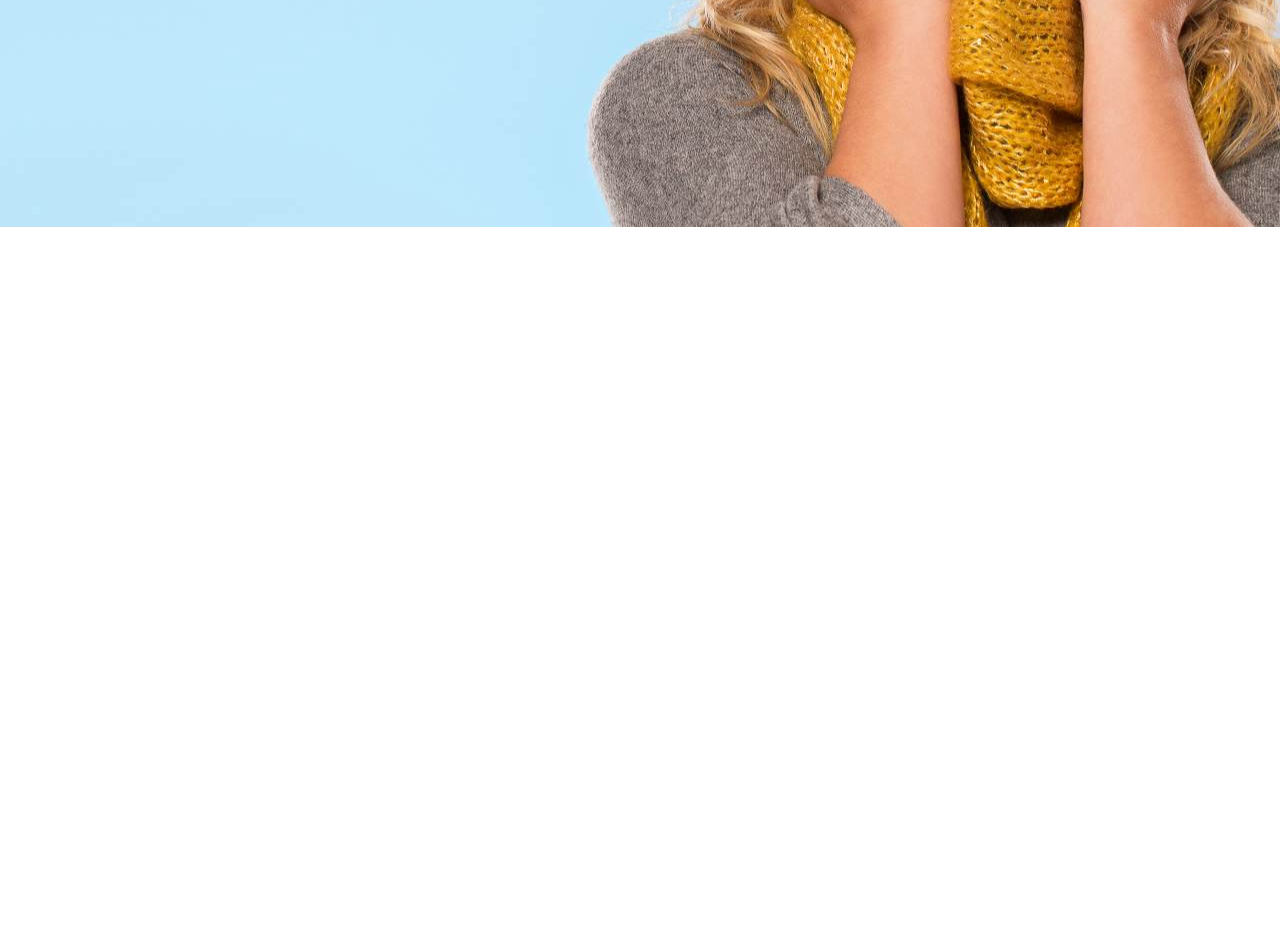
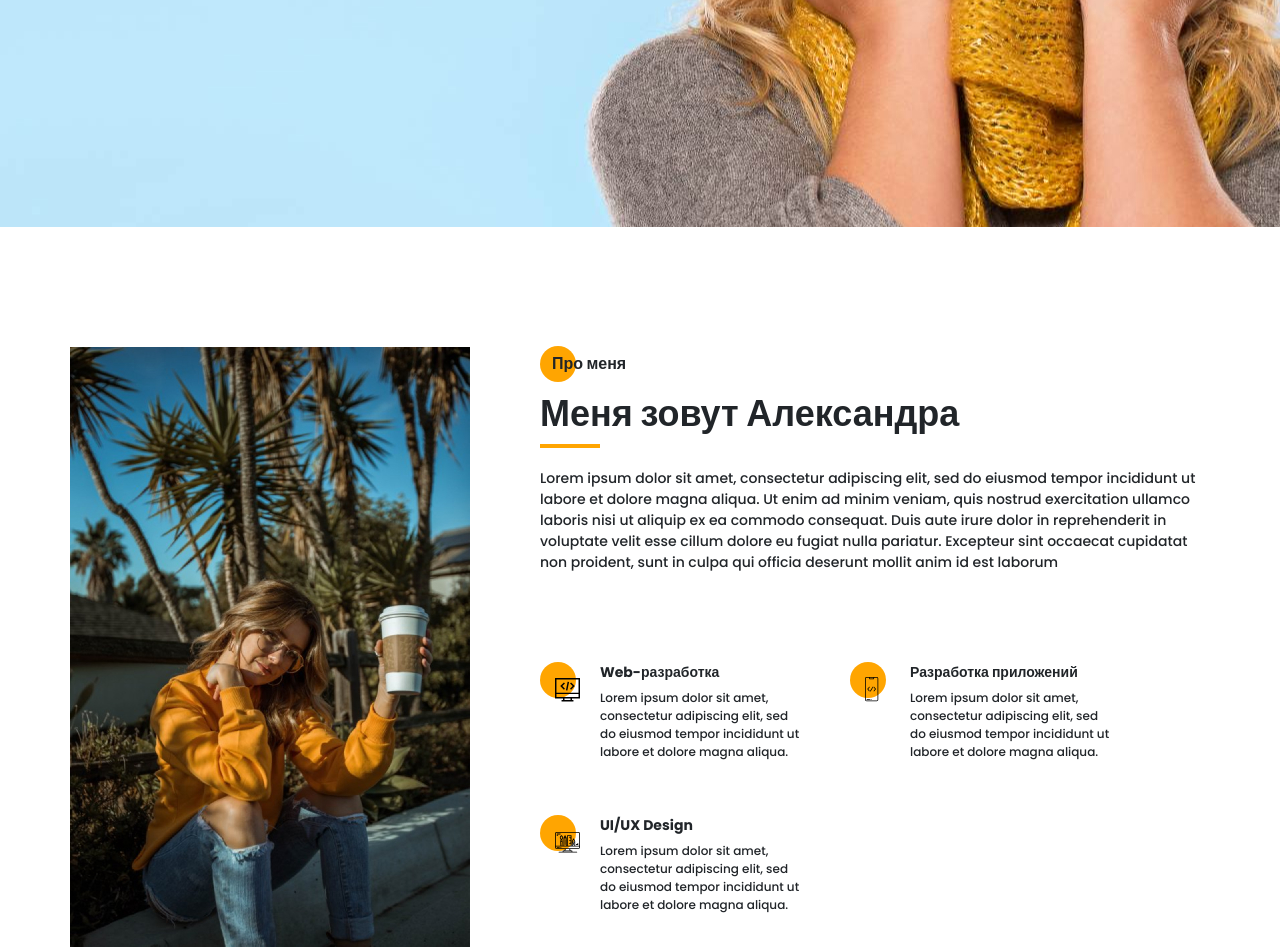
Before and after one commit to JeremyKurakh/Portfolio, a website: page src/index.html in a window 1280 px wide. Shown: the part 573-1520 px from the top of the page. Before the commit the page ends 800 px from the top, so only its background shows below. Drawn offline with nearby package versions, Linux system fonts and the light colour scheme; files that its build step writes are made by us from their sources; files whose address does not match are found by name.

Commit message:
Section about completed

```diff
--- a/src/index.html
+++ b/src/index.html
@@ -112,6 +112,50 @@
             </div>
         </div>
     </section>
+    <section class="about">
+        <div class="container">
+            <div class="about__wrapper">
+                <div class="about__photo">
+                    <img src="img/main_photo.jpg" alt="photo">
+                </div>
+                <div class="about__descr">
+                    <h2 class="title title_fz16 about__title">Про меня</h2>
+                    <div class="title title_fz36 about__subtitle">Меня зовут Александра</div>
+                    <div class="divider"></div>
+                    <p class="about__text">Lorem ipsum dolor sit amet, consectetur adipiscing elit, sed do eiusmod tempor incididunt ut labore et dolore magna aliqua. Ut enim ad minim veniam, quis nostrud exercitation ullamco laboris nisi ut aliquip ex ea commodo consequat. Duis aute irure dolor in reprehenderit in voluptate velit esse cillum dolore eu fugiat nulla pariatur. Excepteur sint occaecat cupidatat non proident, sunt in culpa qui officia deserunt mollit anim id est laborum</p>
+                </div>
+                <div class="about__skills">
+                    <div class="about__skills-item">
+                        <div class="about__skills-circle">
+                            <img src="icons/about_me/web_development.svg" alt="web-dev">
+                        </div>
+                        <div>
+                            <div class="title title_fz14">Web-разработка</div>
+                            <div class="about__skills-text">Lorem ipsum dolor sit amet, consectetur adipiscing elit, sed do eiusmod tempor incididunt ut labore et dolore magna aliqua.</div>
+                        </div>
+                    </div>
+                    <div class="about__skills-item">
+                        <div class="about__skills-circle">
+                            <img src="icons/about_me/mobile_dev.svg" alt="web-dev">
+                        </div>
+                        <div>
+                            <div class="title title_fz14">Разработка приложений</div>
+                            <div class="about__skills-text">Lorem ipsum dolor sit amet, consectetur adipiscing elit, sed do eiusmod tempor incididunt ut labore et dolore magna aliqua.</div>
+                        </div>
+                    </div>
+                    <div class="about__skills-item">
+                        <div class="about__skills-circle">
+                            <img src="icons/about_me/design.svg" alt="web-dev">
+                        </div>
+                        <div>
+                            <div class="title title_fz14">UI/UX Design</div>
+                            <div class="about__skills-text">Lorem ipsum dolor sit amet, consectetur adipiscing elit, sed do eiusmod tempor incididunt ut labore et dolore magna aliqua.</div>
+                        </div>
+                    </div>
+                </div>
+            </div>
+        </div>
+    </section>
     <script src="js/script.js"></script>
 </body>
 </html>
--- /dev/null
+++ b/src/sass/blocks/_about.scss
@@ -0,0 +1,59 @@
+.about{
+    padding-top: 120px;
+    &__wrapper{
+        display: grid;
+        grid-template-columns: 400px 670px;
+        grid-template-rows: minmax(245px, auto)
+        minmax(255px, auto);
+        grid-auto-rows: minmax(245px, auto);
+        column-gap: 70px;
+        row-gap: 40px;
+    }
+    &__photo{
+        grid-row: 1/3;
+        img{
+            width: 100%;
+        }
+    }
+    &__descr{
+        padding-top: 5px;
+        .divider{
+            margin-top: 0;
+        }
+    }
+    &__title{
+        position: relative;
+        @include before_circle;
+        padding-left: 12px;
+    }
+    &__text{
+        font-size: 14px;
+        line-height: 21px;
+        margin-top: 20px;
+    }
+    &__skills{
+        display: grid;
+        grid-template: repeat(2, minmax(115px, auto)) / repeat(2, 260px);
+        grid-auto-rows: 1fr;
+        column-gap: 50px;
+        row-gap: 20px;
+        &-item{
+            display: grid;
+            grid-template-columns: 40px 200px;
+            column-gap: 20px;
+        }
+        &-circle{
+            position: relative;
+            padding: 15px 0 0 15px;
+            @include before_circle;
+            &:before{
+                top: 0;
+            }
+        }
+        &-text{
+            margin-top: 6px;
+            font-size: 12px;
+            line-height: 18px;
+        }
+    }
+}
--- a/src/sass/blocks/_title.scss
+++ b/src/sass/blocks/_title.scss
@@ -11,6 +11,9 @@
         line-height: 24px;
         font-weight: bold;
     }
+    &_fz36{
+        font-size: 36px;
+    }
     &_fz48{
         font-size: 48px;
     }
--- a/src/sass/style.scss
+++ b/src/sass/style.scss
@@ -14,8 +14,16 @@
     margin: 0 auto;
 }
 
+.divider{
+    width: 60px;
+    height: 4px;
+    background-color: $main-color;
+    margin-top: 25px;
+}
+
 @import 'blocks/promo';
 @import 'blocks/title';
 @import 'blocks/button';
 @import 'blocks/sidepanel';
 @import 'blocks/menu';
+@import 'blocks/about';
```
Also changed, not shown: dist/css/style.min.css, dist/index.html.
